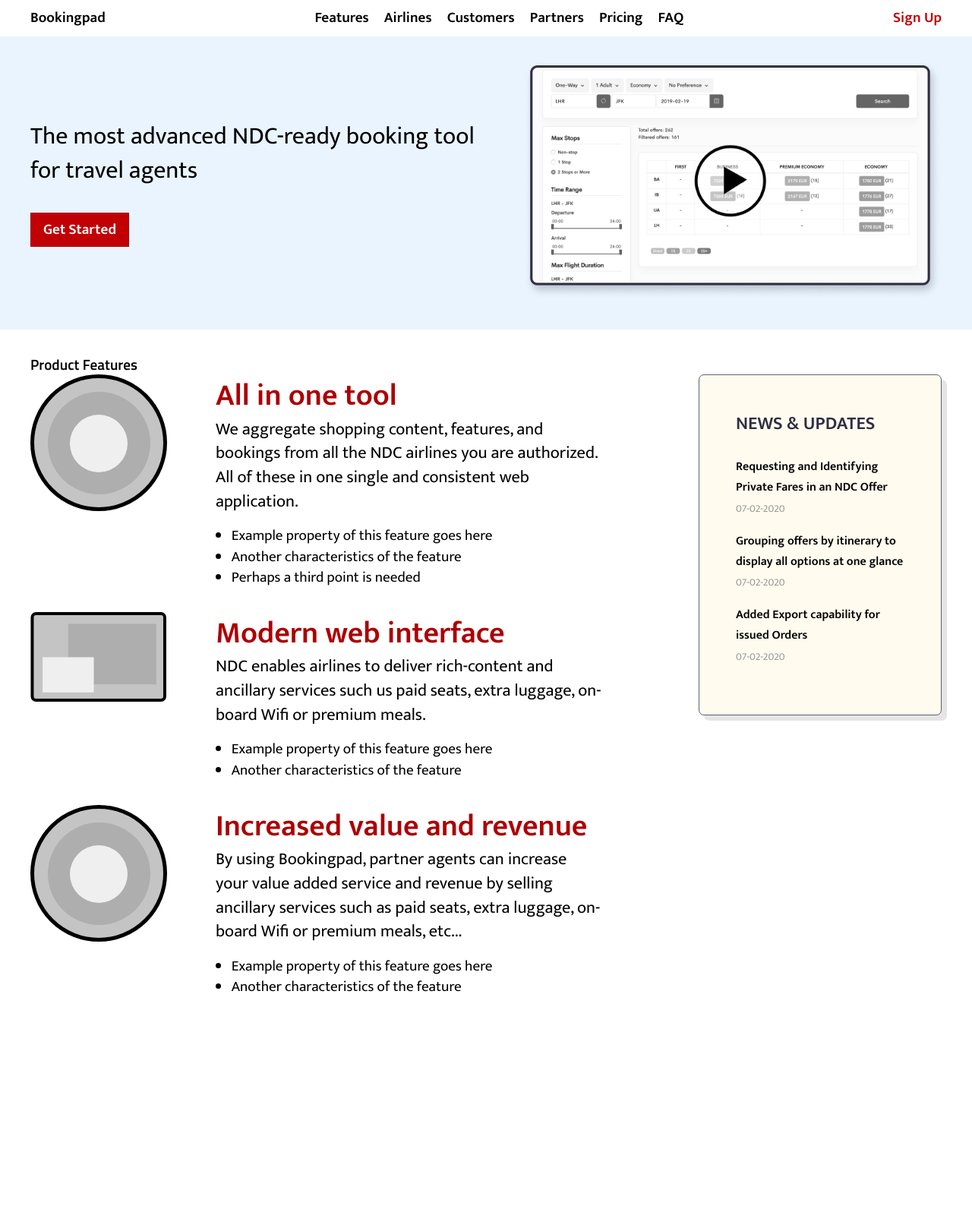
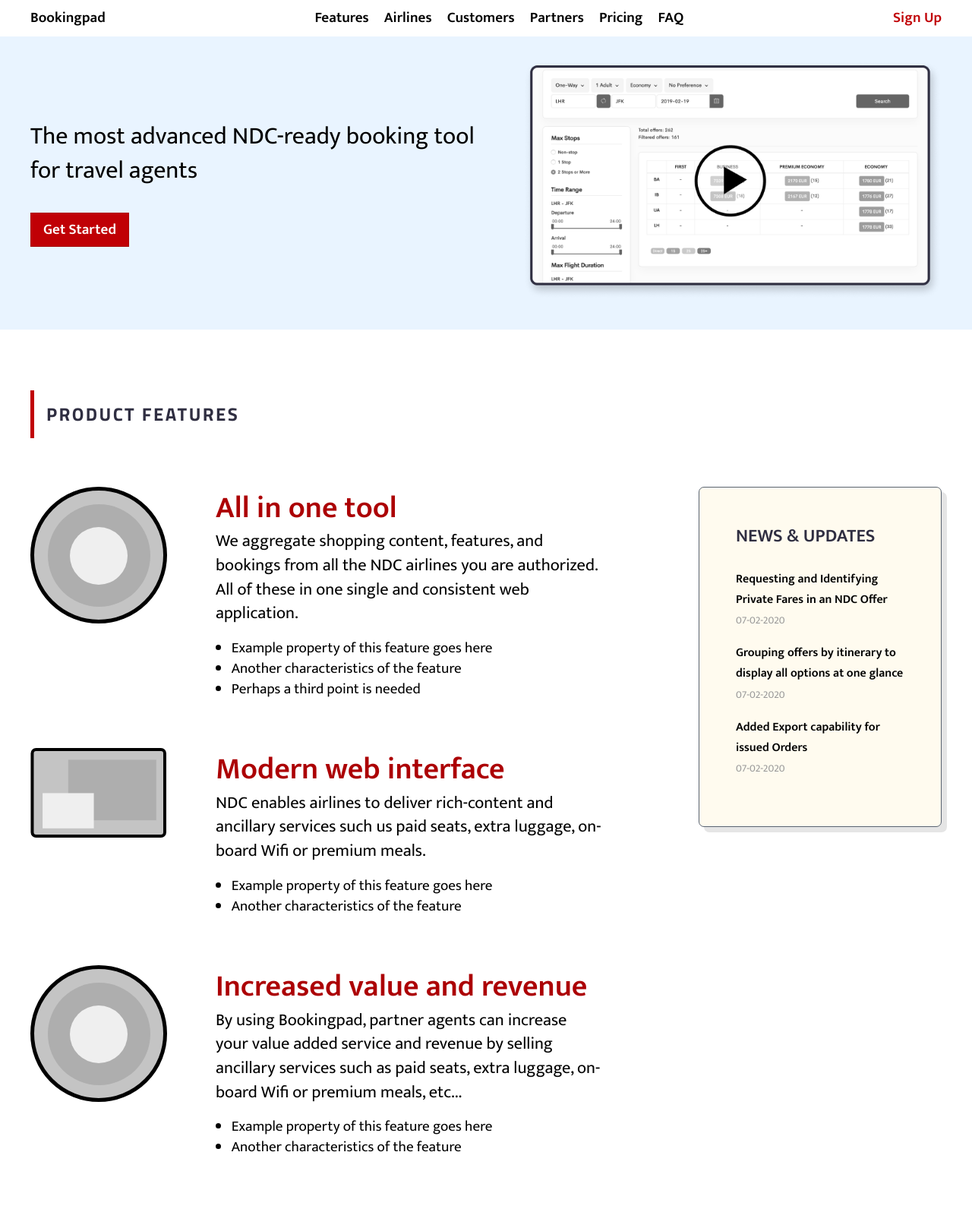
Before and after one commit to tripsimian-labs/bookingpad-web, a Jekyll site: the page built from index.md, in a window 1280 px wide. Shown: the whole page at 76% size. Built offline with Jekyll 4.4.1, drawn with Linux system fonts in a browser that asks for light colours; before the commit the page ends 1377 px from its top, so only the background shows below that.

Commit message:
Style sectionHeadings

```diff
--- a/_layouts/main.html
+++ b/_layouts/main.html
@@ -66,9 +66,7 @@
     <main>
       <div class="homeFeatures">
         <div class="wrapper">
-          <div class="sectionContainer">
-            <h2 class="sectionHeading">Product Features</h2>
-          </div>
+          <h2 class="sectionHeading">Product Features</h2>
           <div class="homeFeaturesGrid">
             <div class="homeFeaturesList">
               <div class="homeFeaturesItem">
--- a/_sass/layout.scss
+++ b/_sass/layout.scss
@@ -78,6 +78,19 @@
   align-items: center;
 }
 
+.sectionHeading {
+  font-style: normal;
+  font-weight: bold;
+  font-size: 24px;
+  line-height: 37px;
+  letter-spacing: 0.1em;
+  color: #2f2e41;
+  text-transform: uppercase;
+  padding: 0.8rem 0 0.8rem 1rem;
+  margin: 3rem 0 4rem;
+  border-left: 5px solid $red;
+}
+
 .siteFeatures {
   display: flex;
   align-items: center;
@@ -145,7 +158,7 @@
     display: grid;
     grid-template-columns: 180px 1fr;
     grid-gap: 4rem;
-    margin-bottom: 2rem;
+    margin-bottom: 4rem;
 
     ul {
       margin-left: 1.3rem;
@@ -195,7 +208,7 @@
   .updatesDate {
     display: block;
     color: #999999;
-    font-size: .85rem;
-    padding-top: .4rem;
+    font-size: 0.85rem;
+    padding-top: 0.4rem;
   }
 }
```
